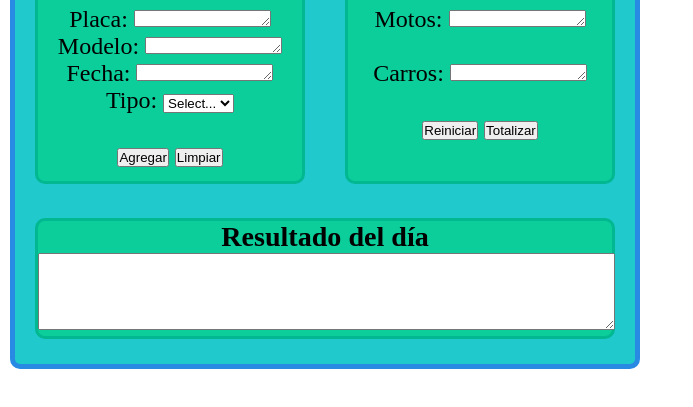
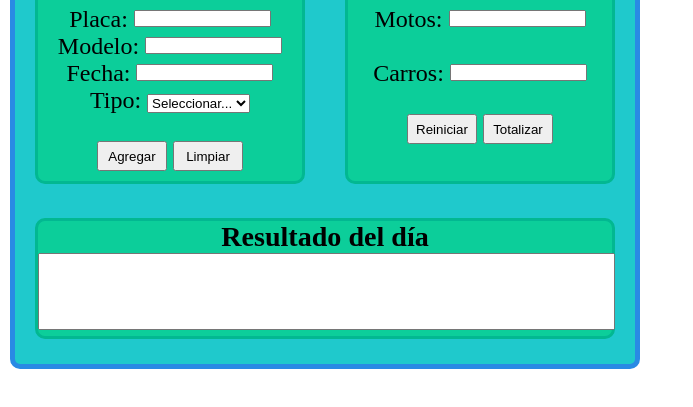
Before and after one commit to DavidMeza226/Pag1, a plain HTML site: page Pag1/index.html in a window 1280 px wide. Shown: the part 101-508 px from the top of the page, without its empty margins (0-693 px from the left). Drawn offline with Linux system fonts and the light colour scheme.

Commit message:
Arreglo de algunas cositas

```diff
--- a/Pag1/index.html
+++ b/Pag1/index.html
@@ -16,7 +16,7 @@
             <label>Fecha: </label> <textarea name="" id="" cols="15" rows="1"></textarea><br>
             <label>Tipo: </label>
             <select class="combo">
-                <option value="Select">Select...</option>
+                <option value="Select">Seleccionar...</option>
                 <option value="Carro">Carro</option>
                 <option value="Moto">Moto</option>
             </select>  <br><br>
--- a/Pag1/style.css
+++ b/Pag1/style.css
@@ -48,3 +48,11 @@
     border: 3px solid #02b891;
     background-color: #0cce9a;
 }
+
+textarea{
+    resize: none;
+}
+
+button{
+    height:30px; width: 70px; vertical-align: middle;
+}
```
